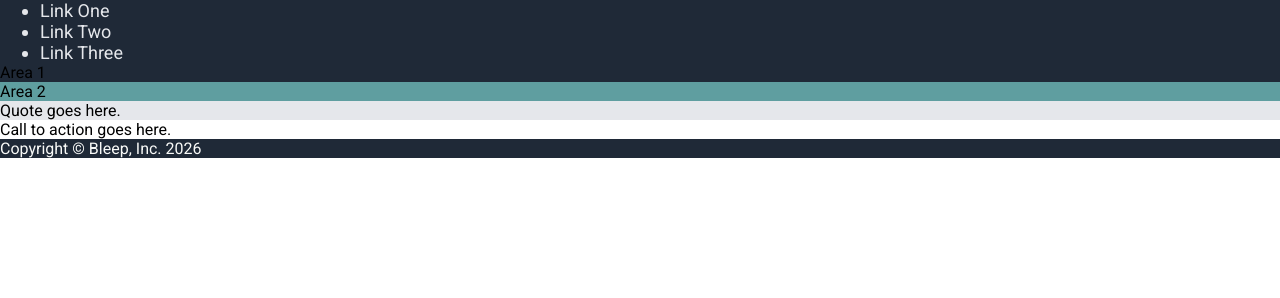
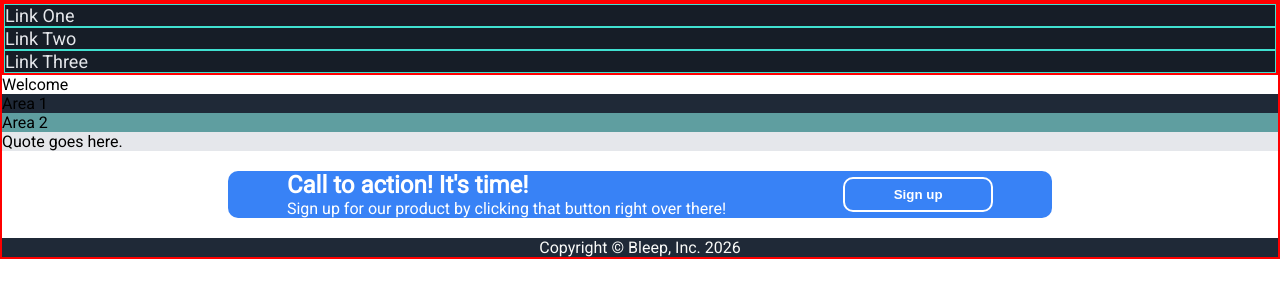
Before and after one commit to bonedraddy/odin-landing, a plain HTML site: page index.html in a window 1280 px wide. Drawn offline with Linux system fonts and the light colour scheme.

Commit message:
Completed footer. Call to action almost finished.
Completed footer.

Call to action
Button complete.
Container complete.
Need to fix padding.

```diff
--- a/index.html
+++ b/index.html
@@ -11,34 +11,42 @@
   </head>
   <body>
     <header>
-      <div class="nav-container" id="container-header">
-        <nav class="nav-parent">
-          <ul>
-            <li class="nav-child">Link One</li>
-            <li class="nav-child">Link Two</li>
-            <li class="nav-child">Link Three</li>
-          </ul>
-        </nav>
+      <div class="container-header">
+          <nav>
+            <div class="nav-item">Link One</div>
+            <div class="nav-item">Link Two</div>
+            <div class="nav-item">Link Three</div>
+          </nav>
+        </div>
+        <div id="container-image" class="logo"></div>
+        <div id="container-name" class="name">Welcome</div>
       </div>
     </header>
     <main>
-      <div class="area-one-contain" id="container-one">
+      <div class="container one">
         <p>Area 1</p>
       </div>
-      <div class="area-two-contain" id="container-two">
+      <div class="container two">
         <p>Area 2</p>
       </div>
-      <div class="area-quote-contain" id="container-quote">
+      <div class="quote-container">
         <p>Quote goes here.</p>
       </div>
-      <div class="area-call-contain" id="container-call">
-        <p>Call to action goes here.</p>
-      </div>
+
+      <div class="call-section">
+        <div class="call-container">
+            <div class="call-left">
+                <strong>Call to action! It's time!</strong>
+                <p class="call-message">Sign up for our product by clicking that button right over there!</p>
+            </div>
+            <div class="call-right">
+                <button class="call-button">Sign up</button>
+            </div>
+        </div>
+    </div>
     </main>
     <footer>
-      <div class="idk" id="container-footer">
         <p>Copyright &copy; Bleep, Inc. 2026</p>
-      </div>
     </footer>
   </body>
 </html>
--- a/styling/styles.css
+++ b/styling/styles.css
@@ -1,55 +1,90 @@
-/*div.nav-container {
-    background-color: blue;
+* {
+  margin: 0;
+  padding: 0;
 }
 
-div.area-one-contain {
-    background-color: aquamarine;
+body {
+  font-family: "Roboto", sans-serif;
+  height: 100%;
+  border: 2px solid red;
 }
 
-div.area-two-contain {
-    background-color: cadetblue;
-}
-
-div.area-quote-contain {
-    background-color: darkgrey;
-}
-
-div.area-call-contain {
-    background-color: khaki;
-}
-*/
-* {
-  margin: 0;
-  font-family: "Roboto", sans-serif;
-}
-#container-header {
+.container-header {
+  border: 2px solid red;
   background-color: #1f2937;
   color: #e5e7eb;
   font-size: 18px;
-  display: flex;
+  /*display: flex;*/
 }
 
-#container-one {
+.nav-item {
+  background-color: #161d27;
+  border: 1px solid turquoise;
+}
+
+#container-nav {
+  background-color: #161d27;
+  display: flex;
+  /*flex-direction: column;*/
+  border: 1px solid green;
+}
+
+.container.one {
   background-color: #1f2937;
   display: flex;
 }
 
-#container-two {
+.container.two {
   background-color: cadetblue;
   display: flex;
 }
 
-#container-quote {
+.quote-container {
   background-color: #e5e7eb;
   display: flex;
 }
 
-#container-call {
-  background-color: white;
+/* Call to Action */
+.call-section {
+  display: flex;
+  justify-content: center;
+  align-items: center;
+  padding: 20px 50px;
 }
 
-#container-footer {
+.call-container {
+  display: flex;
+  justify-content: space-around;
+  align-items: center;
+  background-color: #3882f6;
+  border-radius: 10px;
+  padding: 50px auto;
+  width: 70%;
+}
+
+.call-button {
+  border-radius: 10px;
+  background-color: #3882f6;
+  border: 2px solid #ffffff;
+  color: #ffffff;
+  font-weight: bold;
+  width: 150px;
+  height: 35px;
+}
+
+strong,
+.call-message {
+  color: #ffffff;
+}
+
+strong {
+  font-size: 24px;
+}
+
+/* Footer */
+footer {
   color: #f9faf8;
   background-color: #1f2937;
+  justify-content: center;
   display: flex;
 }
```
